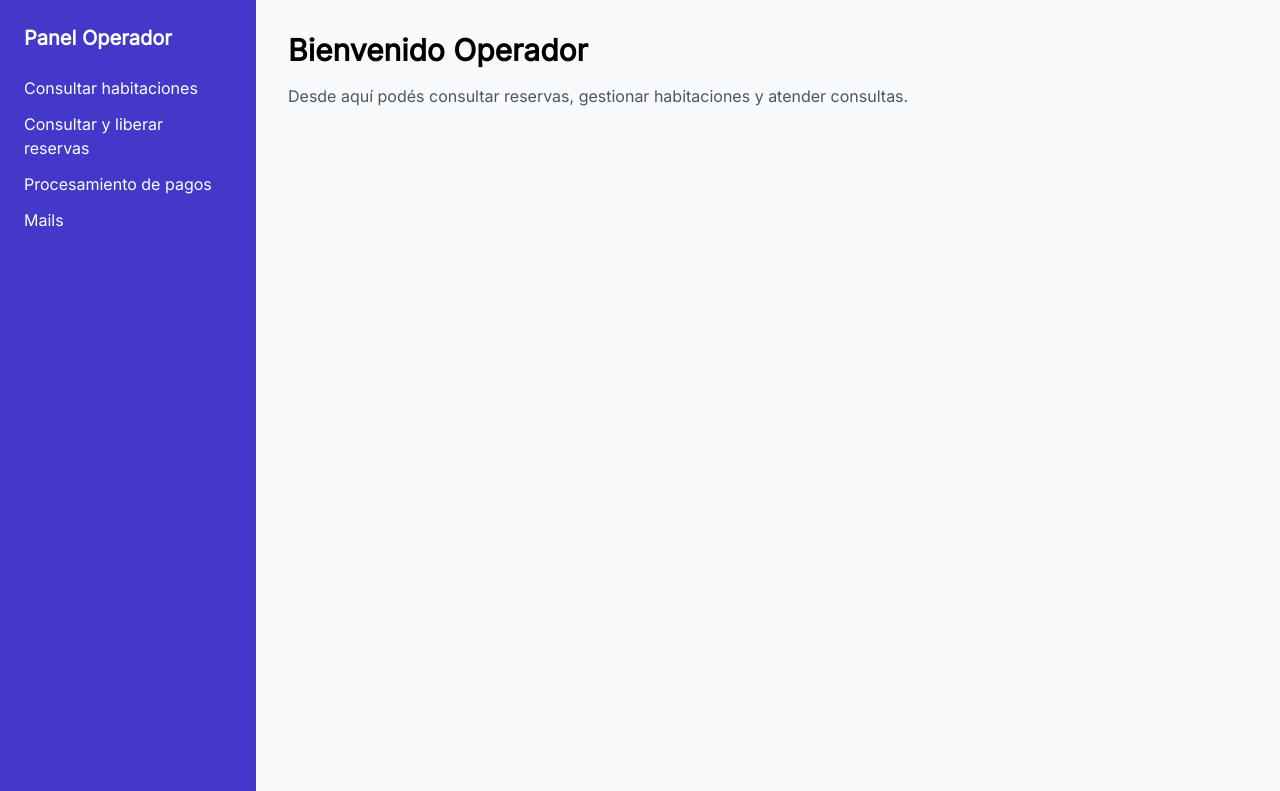
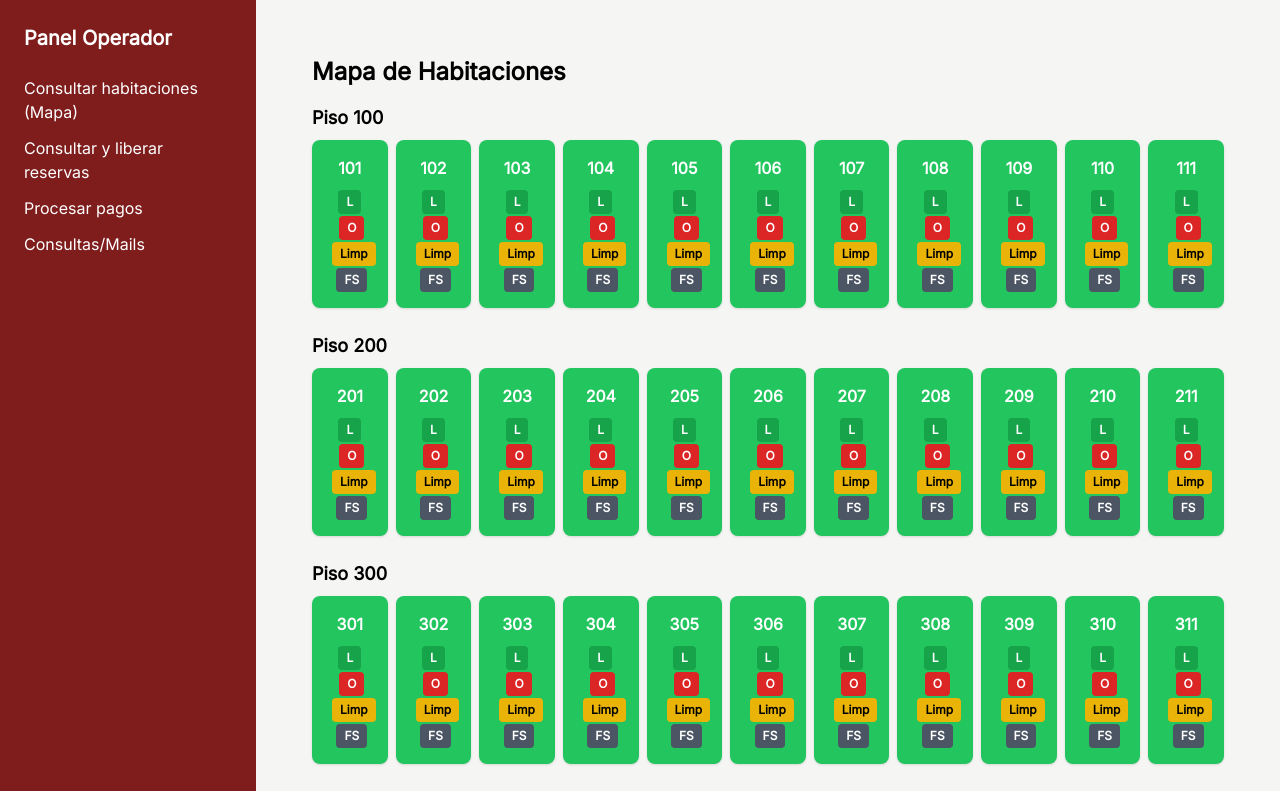
Before and after one commit to ramitagram/hotel-web, a React (Create React App) app: page /operator/mapa in a window 1280 px wide. Shown: the top 791 px of the page. Built offline with nearby package versions, Linux system fonts and the light colour scheme.

Commit message:
Cambio colores y mapa habitaciones

```diff
--- a/src/App.js
+++ b/src/App.js
@@ -1,8 +1,8 @@
-import React from "react";
 import { BrowserRouter as Router, Routes, Route } from "react-router-dom";
 import Login from "./pages/Login";
 import AdminLayout from "./pages/admin/AdminLayout";
 import OperatorLayout from "./pages/operator/OperatorLayout";
+import MapaHabitaciones from "./pages/operator/MapaHabitaciones";
 
 function App() {
   return (
@@ -10,7 +10,9 @@ function App() {
       <Routes>
         <Route path="/" element={<Login />} />
         <Route path="/admin/*" element={<AdminLayout />} />
-        <Route path="/operator/*" element={<OperatorLayout />} />
+        <Route path="/operator/*" element={<OperatorLayout />}>
+          <Route path="mapa" element={<MapaHabitaciones />} />
+        </Route>
       </Routes>
     </Router>
   );
--- a/src/pages/admin/AdminLayout.jsx
+++ b/src/pages/admin/AdminLayout.jsx
@@ -1,30 +1,28 @@
 import React from "react";
+import { Outlet } from "react-router-dom";
 
-export default function AdminLayout(){
-     return (
+export default function AdminLayout() {
+  return (
     <div className="flex min-h-screen">
       {/* Sidebar */}
-      <aside className="w-64 bg-violet-700 text-white p-6">
+      <aside className="w-64 bg-red-900 text-white p-6">
         <h2 className="text-xl font-bold mb-6">Admin Panel</h2>
         <nav className="space-y-3">
-          <a href="/admin/habitaciones" className="block hover:text-violet-200">
+          <a href="/admin/habitaciones" className="block hover:text-red-300">
             CRUD Habitaciones
           </a>
-          <a href="/admin/operadores" className="block hover:text-violet-200">
+          <a href="/admin/operadores" className="block hover:text-red-300">
             CRUD Operadores
           </a>
-          <a href="/admin/reportes" className="block hover:text-violet-200">
+          <a href="/admin/reportes" className="block hover:text-red-300">
             Reportes
           </a>
         </nav>
       </aside>
 
       {/* Main content */}
-      <main className="flex-1 p-8 bg-gray-50">
-        <h1 className="text-3xl font-bold">Bienvenido Administrador</h1>
-        <p className="mt-4 text-gray-600">
-          Acá vas a poder gestionar habitaciones, operadores y ver reportes.
-        </p>
+      <main className="flex-1 p-8 bg-stone-100 text-black">
+        <Outlet />
       </main>
     </div>
   );
--- /dev/null
+++ b/src/pages/operator/MapaHabitaciones.jsx
@@ -0,0 +1,117 @@
+import React, { useState, useEffect } from "react";
+
+export default function MapaHabitaciones() {
+  // Función para generar habitaciones
+  const generarHabitaciones = () => {
+    let lista = [];
+    for (let piso = 1; piso <= 8; piso++) {
+      for (let hab = 1; hab <= 11; hab++) {
+        const num = piso * 100 + hab;
+        lista.push({ id: num, estado: "libre" });
+      }
+    }
+    return lista;
+  };
+
+  // Estado inicial: intentar leer del localStorage
+  const [habitaciones, setHabitaciones] = useState(() => {
+    const guardado = localStorage.getItem("habitaciones");
+    return guardado ? JSON.parse(guardado) : generarHabitaciones();
+  });
+
+  // Guardar cambios en localStorage cuando se actualiza el estado
+  useEffect(() => {
+    localStorage.setItem("habitaciones", JSON.stringify(habitaciones));
+  }, [habitaciones]);
+
+  // Colores según estado
+  const colores = {
+    libre: "bg-green-500",
+    ocupada: "bg-red-500",
+    limpieza: "bg-yellow-400",
+    servicio: "bg-gray-400",
+  };
+
+  // Cambiar estado de una habitación
+  const cambiarEstado = (id, nuevoEstado) => {
+    setHabitaciones((prev) =>
+      prev.map((hab) =>
+        hab.id === id ? { ...hab, estado: nuevoEstado } : hab
+      )
+    );
+  };
+
+  // Agrupar habitaciones por piso
+  const pisos = [];
+  for (let piso = 1; piso <= 8; piso++) {
+    pisos.push(habitaciones.filter((h) => Math.floor(h.id / 100) === piso));
+  }
+
+  return (
+    <div className="p-6">
+      <h1 className="text-2xl font-bold mb-4">Mapa de Habitaciones</h1>
+
+      {/* Render pisos */}
+      {pisos.map((piso, i) => (
+        <div key={i} className="mb-6">
+          <h2 className="text-lg font-semibold mb-2">Piso {i + 1}00</h2>
+          <div className="grid grid-cols-11 gap-2">
+            {piso.map((hab) => (
+              <div
+                key={hab.id}
+                className={`p-4 rounded-lg shadow text-white font-bold text-center cursor-pointer ${colores[hab.estado]}`}
+              >
+                {hab.id}
+                <div className="mt-2 space-x-1">
+                  <button
+                    onClick={() => cambiarEstado(hab.id, "libre")}
+                    className="px-2 py-1 text-xs bg-green-600 rounded"
+                  >
+                    L
+                  </button>
+                  <button
+                    onClick={() => cambiarEstado(hab.id, "ocupada")}
+                    className="px-2 py-1 text-xs bg-red-600 rounded"
+                  >
+                    O
+                  </button>
+                  <button
+                    onClick={() => cambiarEstado(hab.id, "limpieza")}
+                    className="px-2 py-1 text-xs bg-yellow-500 text-black rounded"
+                  >
+                    Limp
+                  </button>
+                  <button
+                    onClick={() => cambiarEstado(hab.id, "servicio")}
+                    className="px-2 py-1 text-xs bg-gray-600 rounded"
+                  >
+                    FS
+                  </button>
+                </div>
+              </div>
+            ))}
+          </div>
+        </div>
+      ))}
+
+      {/* Leyenda */}
+      <div className="mt-6">
+        <h2 className="font-semibold mb-2">Leyenda:</h2>
+        <div className="flex gap-4">
+          <span className="flex items-center gap-2">
+            <div className="w-4 h-4 bg-green-500 rounded"></div> Libre
+          </span>
+          <span className="flex items-center gap-2">
+            <div className="w-4 h-4 bg-red-500 rounded"></div> Ocupada
+          </span>
+          <span className="flex items-center gap-2">
+            <div className="w-4 h-4 bg-yellow-400 rounded"></div> Limpieza
+          </span>
+          <span className="flex items-center gap-2">
+            <div className="w-4 h-4 bg-gray-400 rounded"></div> Fuera de servicio
+          </span>
+        </div>
+      </div>
+    </div>
+  );
+}
--- a/src/pages/operator/OperatorLayout.jsx
+++ b/src/pages/operator/OperatorLayout.jsx
@@ -1,34 +1,31 @@
 import React from "react";
+import { Outlet } from "react-router-dom";
 
 export default function OperatorLayout() {
   return (
     <div className="flex min-h-screen">
       {/* Sidebar */}
-      <aside className="w-64 bg-indigo-700 text-white p-6">
+      <aside className="w-64 bg-red-900 text-white p-6">
         <h2 className="text-xl font-bold mb-6">Panel Operador</h2>
         <nav className="space-y-3">
-          <a href="/operator/reservas" className="block hover:text-indigo-200">
-            Consultar habitaciones
+          <a href="/operator/mapa" className="block hover:text-red-300">
+            Consultar habitaciones (Mapa)
           </a>
-          <a href="/operator/mapa" className="block hover:text-indigo-200">
+          <a href="/operator/reservas" className="block hover:text-red-300">
             Consultar y liberar reservas
           </a>
-          <a href="/operator/pagos" className="block hover:text-indigo-200">
-            Procesamiento de pagos
+          <a href="/operator/pagos" className="block hover:text-red-300">
+            Procesar pagos
           </a>
-          <a href="/operator/consultas" className="block hover:text-indigo-200">
-            Mails
+          <a href="/operator/consultas" className="block hover:text-red-300">
+            Consultas/Mails
           </a>
         </nav>
       </aside>
 
-      {/* Main content */}
-      <main className="flex-1 p-8 bg-gray-50">
-        <h1 className="text-3xl font-bold">Bienvenido Operador</h1>
-        <p className="mt-4 text-gray-600">
-          Desde aquí podés consultar reservas, gestionar habitaciones y atender
-          consultas.
-        </p>
+      {/* Main content dinámico */}
+      <main className="flex-1 p-8 bg-stone-100 text-black">
+        <Outlet />
       </main>
     </div>
   );
```
Also changed, not shown: src/pages/Login.jsx (+25 -32 lines).
